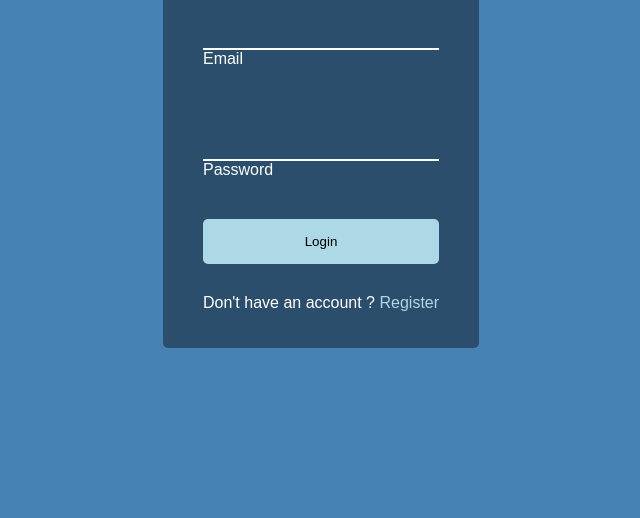
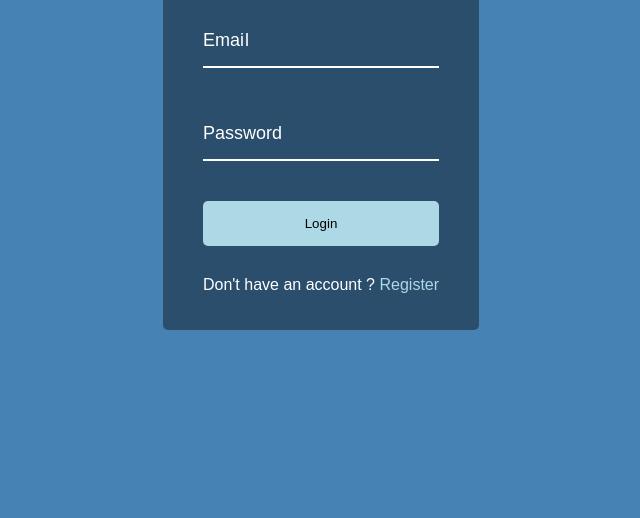
Before and after one commit to ulascan54/frontendskills, a plain HTML site: page 8_form_wave_animation/index.html in a window 1280 px wide. Shown: the part 282-800 px from the top of the page, without its empty margins (319-959 px from the left). Drawn offline with Linux system fonts and the light colour scheme; a web font is replaced by a local one.

Commit message:
project complated

```diff
--- a/8_form_wave_animation/script.js
+++ b/8_form_wave_animation/script.js
@@ -0,0 +1,7 @@
+const labels= document.querySelectorAll('.form-control label')
+
+labels.forEach(label=>{
+    label.innerHTML=label.innerText
+    .split('')
+    .map((letter, idx)=>`<span style="transition-delay:${idx*50}ms">${letter}</span>`).join('')
+})
--- a/8_form_wave_animation/style.css
+++ b/8_form_wave_animation/style.css
@@ -75,3 +75,22 @@ body{
 .form-control input:valid{
     outline:0;
 }
+
+.form-control label{
+    position: absolute;
+    left: 0;
+    top: 15px;
+}
+
+.form-control label span{
+    display: inline-block;
+    font-size: 18px;
+    min-width: 5px;
+    transition: 0.3s cubic-bezier(0.68,0.55,0.265,1.55);
+}
+
+.form-control input:focus + label span,
+.form-control input:valid + label span{
+    color: lightblue;
+    transform: translateY(-30px);
+}
```
